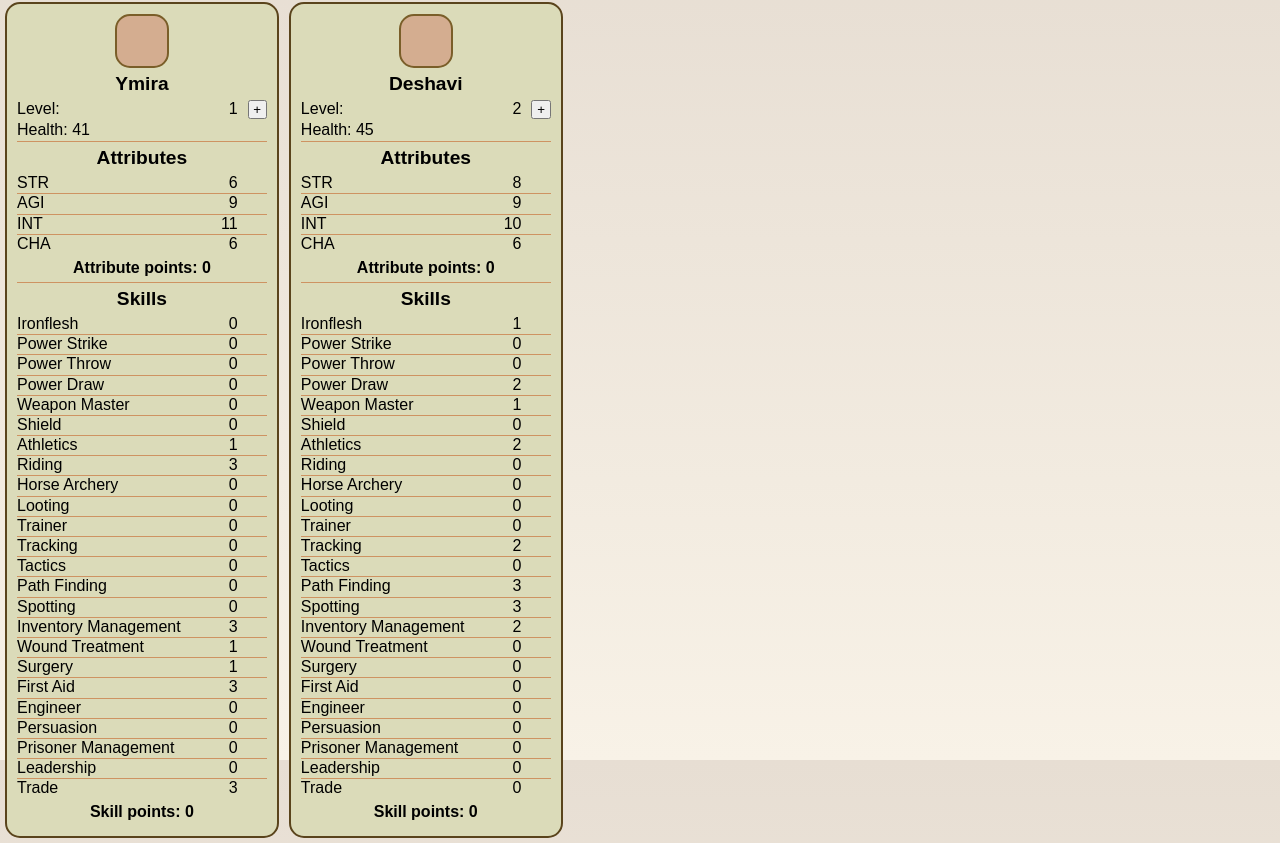
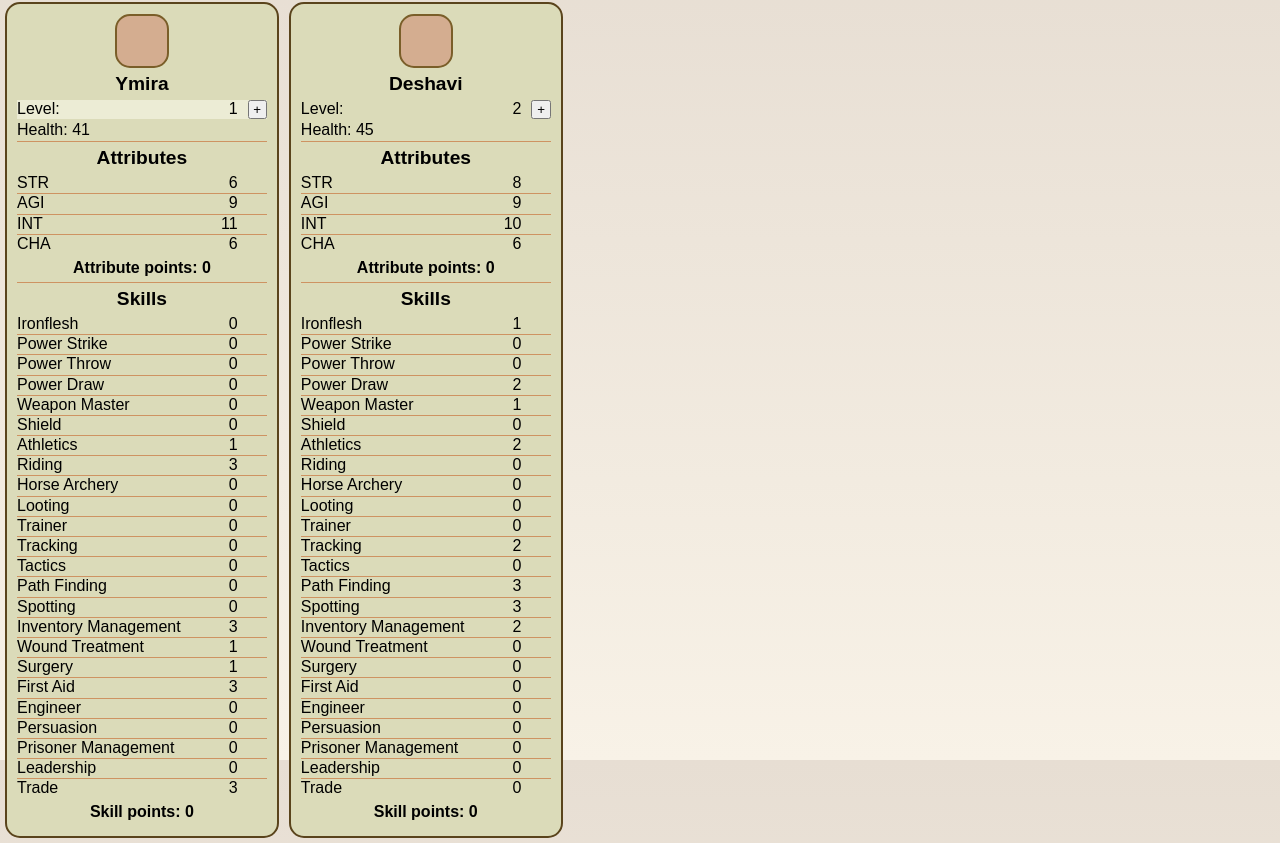
Before and after one commit to vitornr7/warband-calculator, a plain HTML site: page index.html in a window 1280 px wide. In both pictures the pointer is over the item 141 px from the left and 149 px from the top of the page. Shown: the part 40-883 px from the top of the page. Drawn offline with Linux system fonts and the light colour scheme.

Commit message:
added hover effect to panel

```diff
--- a/src/css/hero-panel.css
+++ b/src/css/hero-panel.css
@@ -27,6 +27,10 @@
     background-color: rgb(219, 219, 185);
 
     user-select: none;
+}
+
+.hero-panel li:hover {
+    background-color: rgb(236, 236, 213);
 }
 
 .hero-panel li,
```
